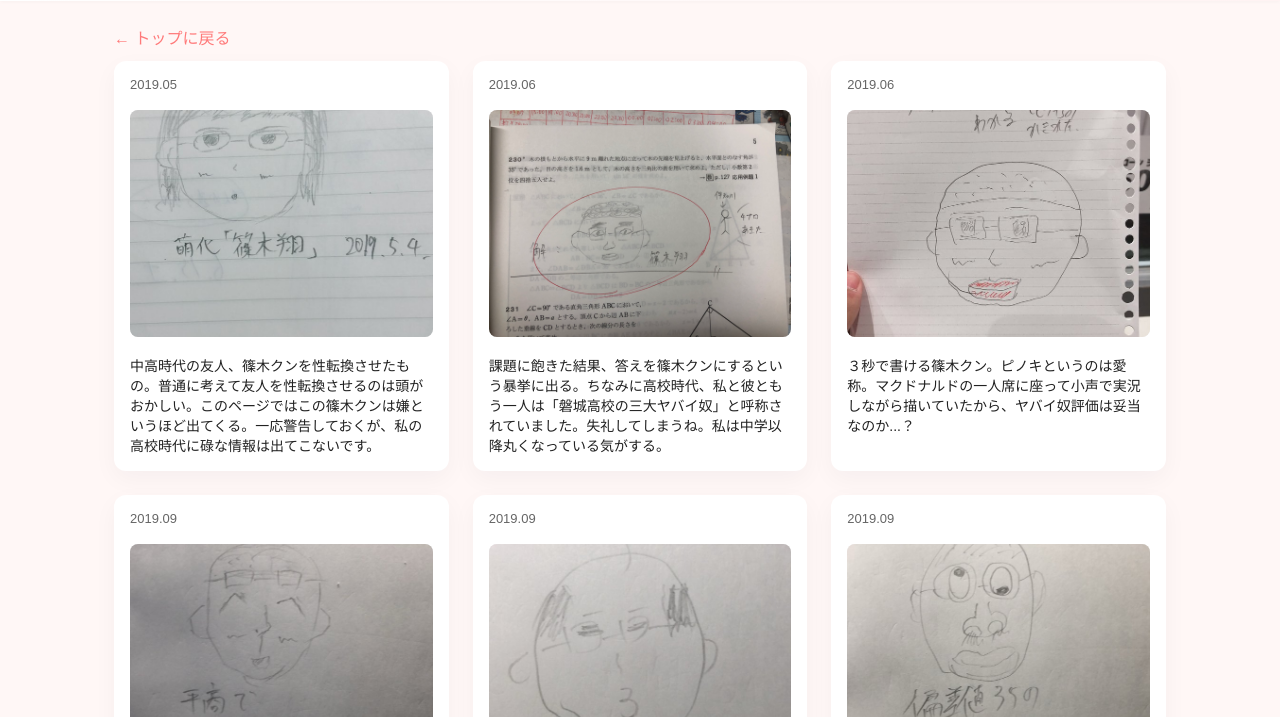
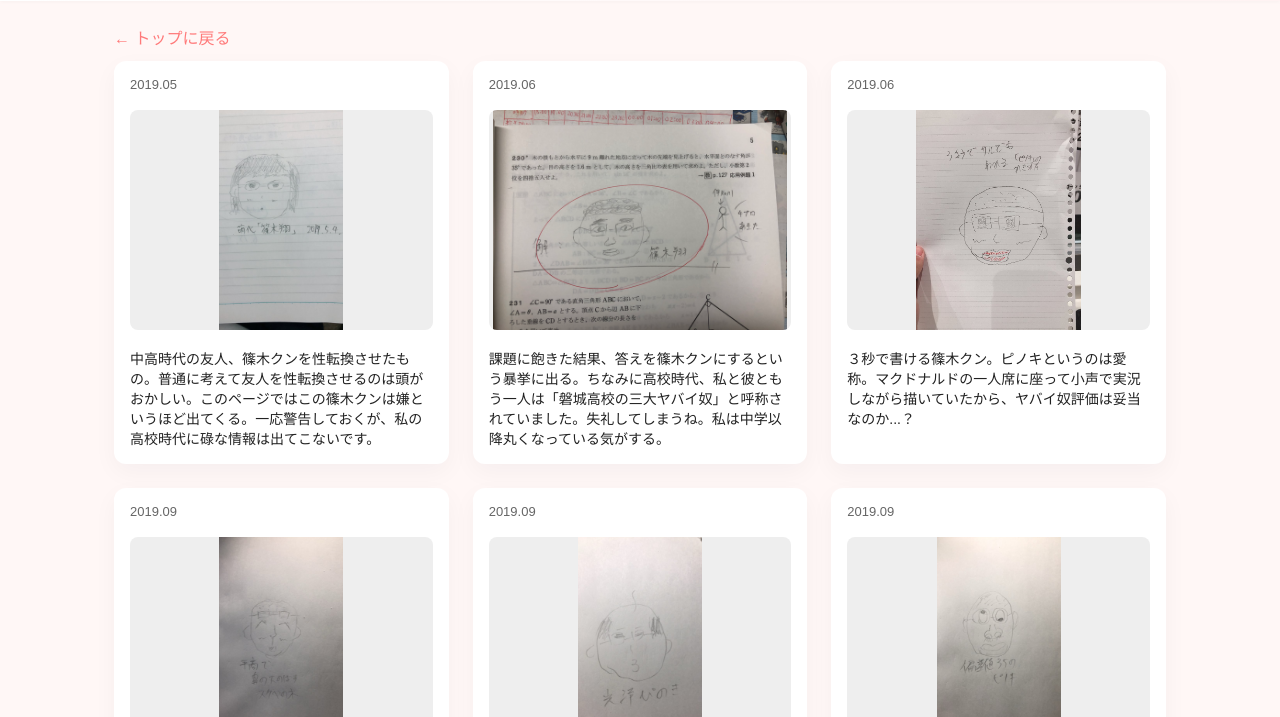
Before and after one commit to Kota-Ichikawa/illust_garally_2, a website: page miuchi.html in a window 1280 px wide. Shown: the part 83-800 px from the top of the page. Drawn offline with Linux system fonts and the light colour scheme.

Commit message:
Update image styling and height properties
Changed image object-fit property from 'cover' to 'contain' and adjusted height properties.

```diff
--- a/miuchi.html
+++ b/miuchi.html
@@ -84,17 +84,21 @@
         display: flex;
         align-items: center;
         justify-content: center;
-        min-height: 160px;
+  height: 220px; /* 固定高さ（好きな値に調整可） */
+  max-height: 260px; /* オプション：最大高さも指定可 */
       }
       figure {
         margin: 0;
       }
-      .thumb img {
-        width: 100%;
-        height: 100%;
-        object-fit: cover;
-        display: block;
-      }
+.thumb img {
+  width: 100%;
+  height: 100%;
+  object-fit: contain; /* cover→containに変更！ */
+  display: block;
+  background: #eee;
+  /* オプションで枠内中央配置（念のため） */
+  margin: auto;
+}
       .comment {
         font-size: 14px;
         color: var(--text);
```
